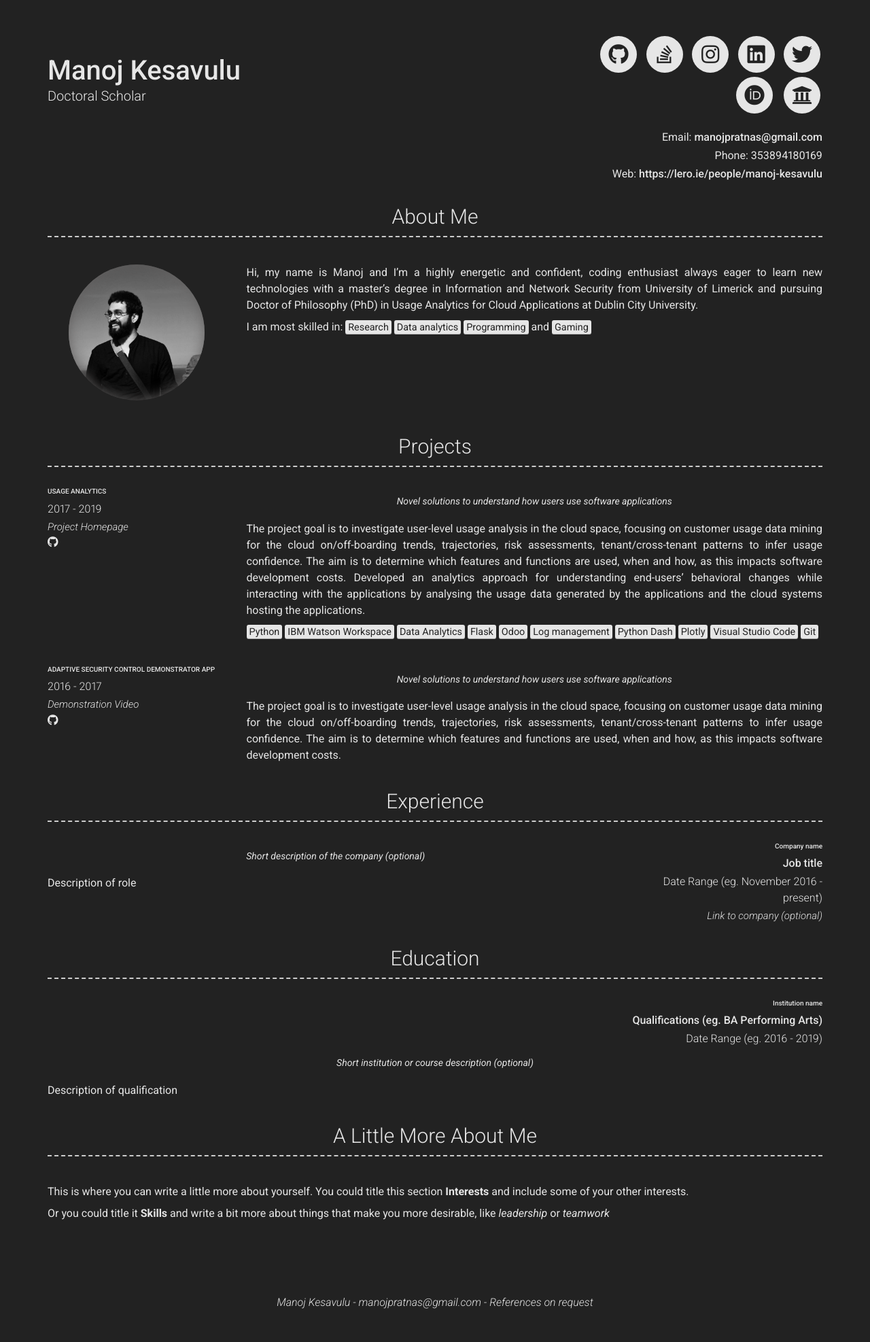
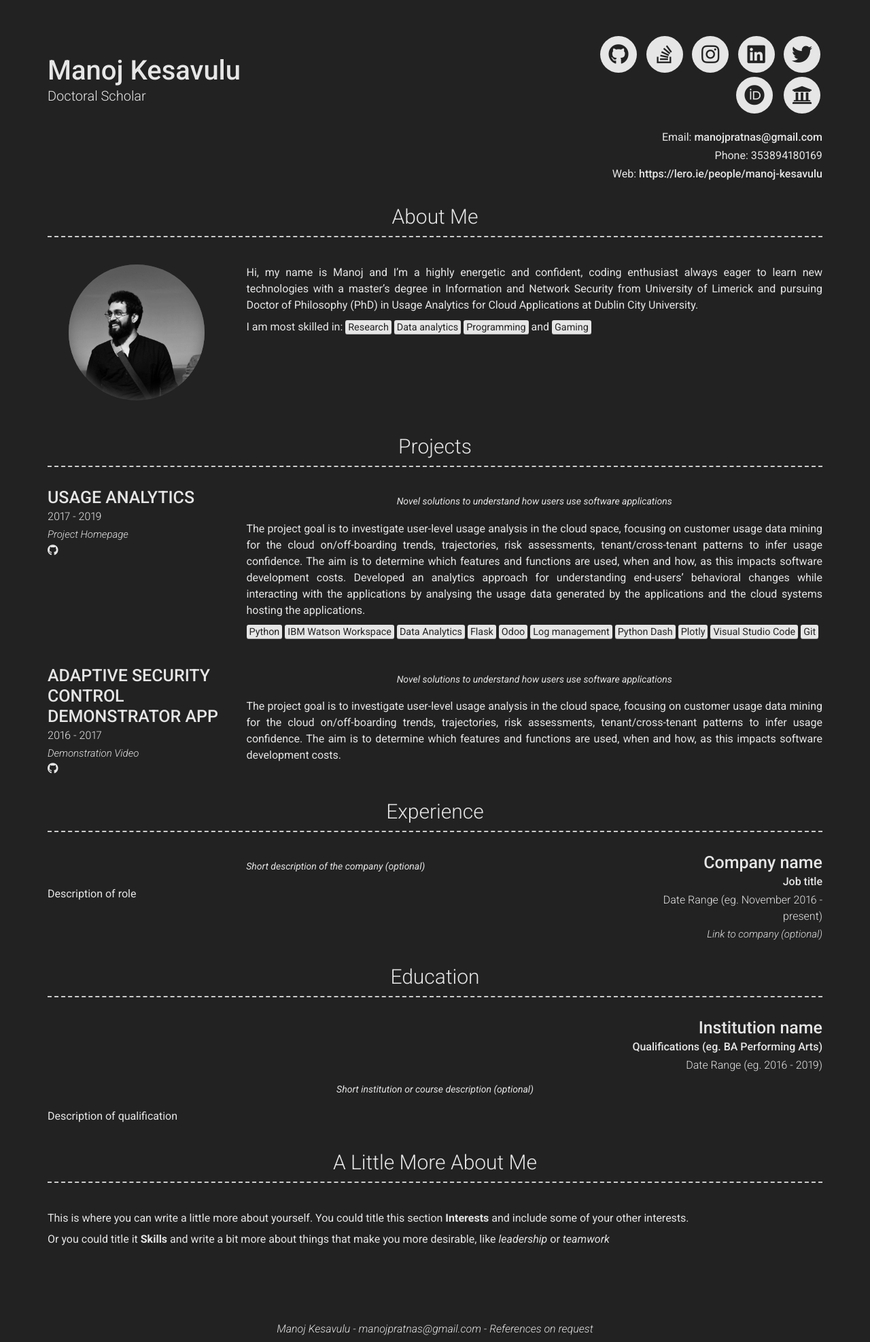
Before and after one commit to manoj-kesavulu/manoj-kesavulu.github.io, a Jekyll site: the page built from index.md, in a window 1280 px wide. Shown: the whole page at 68% size. Built offline with Jekyll 4.4.1, drawn with Linux system fonts in a browser that asks for light colours; nearby versions of some CDN libraries; before the commit the page ends 1936 px from its top, so only the background shows below that.

Commit message:
revert section list title to h4

```diff
--- a/_includes/section-list.html
+++ b/_includes/section-list.html
@@ -1,7 +1,7 @@
 {% for item in include.content %}
   <div class="row clearfix layout layout-{{item.layout | default: 'left'}}">
     <div class="col-xs-12 col-sm-4 col-md-3 col-print-12 details">
-      <h5>{{ item.title }}</h5>
+      <h4>{{ item.title }}</h4>
       {%- if item.sub_title -%}<p><b>{{ item.sub_title }}</b></p>{%- endif -%}
       {%- if item.caption -%}<p>{{ item.caption }}</p>{%- endif -%}
 
```
